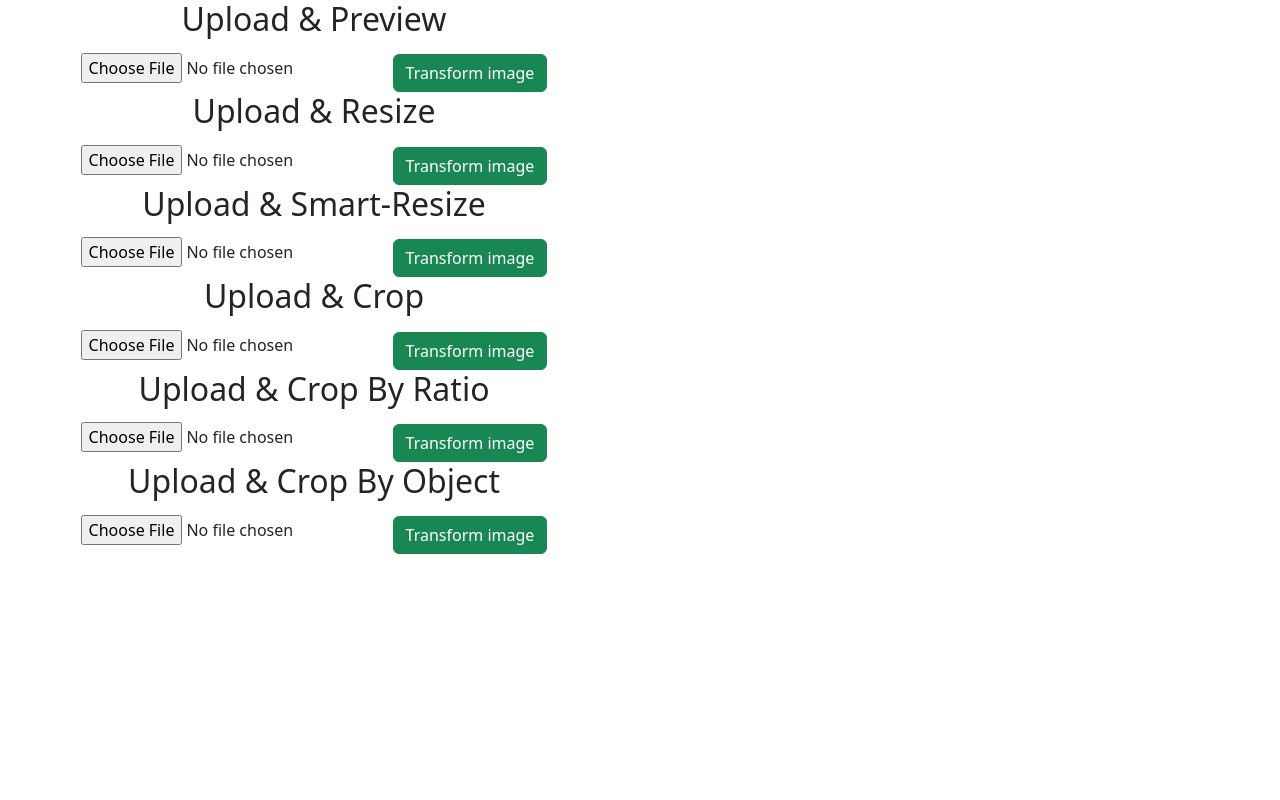
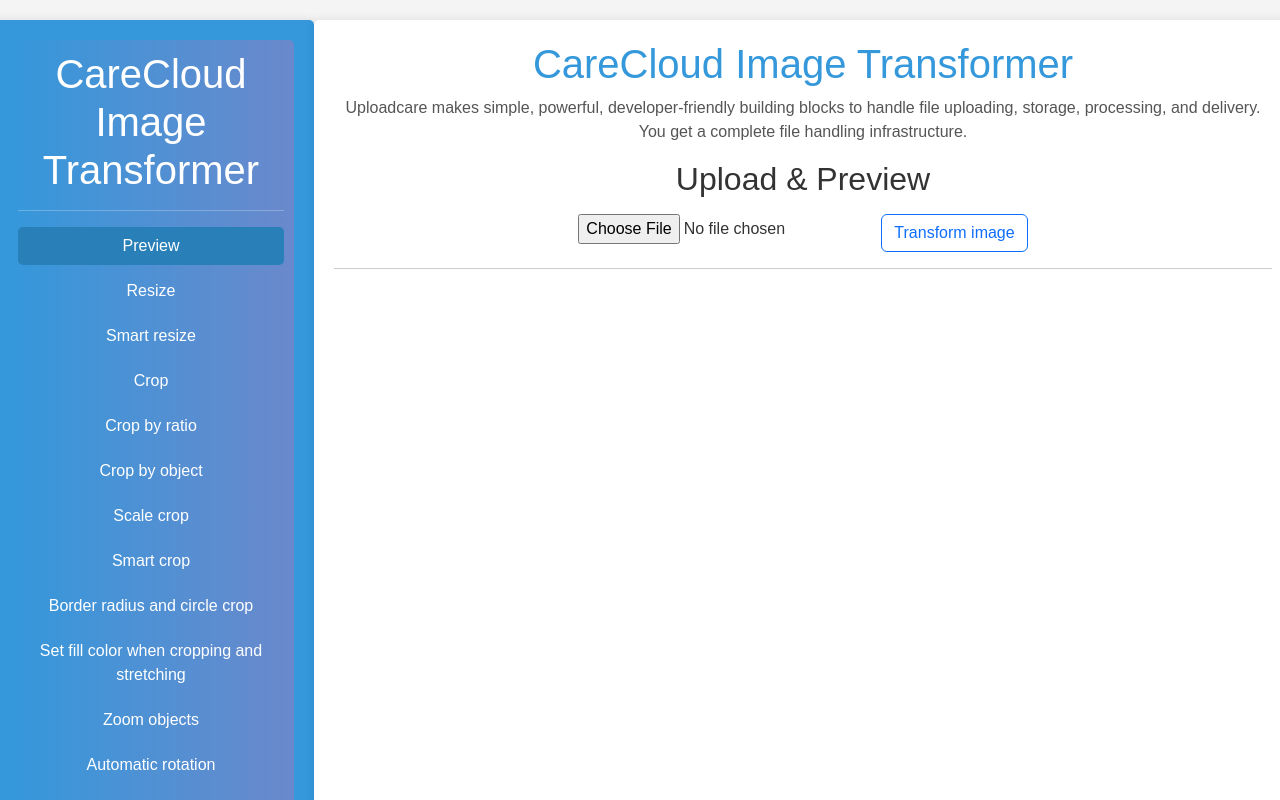
Before and after one commit to Faaddiii/CareCloudImageUploader, a React (Create React App) app in the folder my-app/: page / in a window 1280 px wide. Shown: the top 800 px of the page. Built offline with nearby package versions, Linux system fonts and the light colour scheme.

Commit message:
made the UI beautiful

```diff
--- a/my-app/src/App.css
+++ b/my-app/src/App.css
@@ -1,3 +1,117 @@
 .App {
   text-align: center;
 }
+/* App.css */
+.image-preview-container {
+  margin-top: 20px;
+  border: 1px solid #ddd;
+  padding: 10px;
+  border-radius: 5px;
+  box-shadow: 0 0 10px rgba(0, 0, 0, 0.1);
+}
+
+.preview-label {
+  font-size: 16px;
+  font-weight: bold;
+  margin-bottom: 10px;
+}
+
+.preview-image {
+  max-width: 100%;
+  border-radius: 5px;
+  box-shadow: 0 0 5px rgba(0, 0, 0, 0.2);
+}
+
+
+/* App.css */
+body {
+  font-family: 'Arial', sans-serif;
+  background-color: #f4f4f4;
+  color: #333;
+}
+
+h1 {
+  color: #3498db;
+}
+
+.row {
+  margin-top: 20px;
+}
+
+.col-3 {
+  padding: 20px;
+  background: #3498db;
+  color: #fff;
+  border-radius: 5px;
+  box-shadow: 0 0 10px rgba(0, 0, 0, 0.1);
+}
+
+.col-9 {
+  padding: 20px;
+  background: #fff;
+  border-radius: 5px;
+  box-shadow: 0 0 10px rgba(0, 0, 0, 0.1);
+}
+
+p {
+  font-size: 16px;
+  line-height: 1.5;
+  color: #555;
+}
+
+.sidebar {
+  background: linear-gradient(to right, #3498db, #6a89cc);
+  color: #fff;
+  padding: 10px;
+  border-radius: 5px;
+  height: 100%;
+  display: flex;
+  flex-direction: column;
+  justify-content: space-between;
+}
+
+.sidebar h2 {
+  color: #fff;
+}
+
+.sidebar ul {
+  list-style: none;
+  padding: 0;
+}
+
+.sidebar li {
+  cursor: pointer;
+  margin-bottom: 5px;
+  padding: 5px;
+  border-radius: 3px;
+  transition: background-color 0.3s ease;
+}
+
+.sidebar li:hover {
+  background-color: #2980b9;
+}
+
+.sidebar p {
+  margin-top: 10px;
+  color: #fff;
+}
+
+.image-preview-container {
+  margin-top: 20px;
+  border: 1px solid #ddd;
+  padding: 10px;
+  border-radius: 5px;
+  box-shadow: 0 0 10px rgba(0, 0, 0, 0.1);
+}
+
+.preview-label {
+  font-size: 16px;
+  font-weight: bold;
+  margin-bottom: 10px;
+}
+
+.preview-image {
+  max-width: 100%;
+  border-radius: 5px;
+  box-shadow: 0 0 5px rgba(0, 0, 0, 0.2);
+}
--- a/my-app/src/App.js
+++ b/my-app/src/App.js
@@ -2,8 +2,12 @@
 import React, { useState } from 'react';
 import './App.css';
 import { uploadFile } from '@uploadcare/upload-client';
+import ImageUpload from './ImageUpload';
+import ImagePreview from './ImagePreview';
+import Sidebar from './Sidebar';
 
 function App() {
+  const [selectedComponent, setSelectedComponent] = useState(0);
   const [fileData, setFileData] = useState(null);
 
 
@@ -274,8 +278,8 @@
     }
   };
 
-   // Handle file upload and crop
-   const handleCropByObject = async () => {
+  // Handle file upload and crop
+  const handleCropByObject = async () => {
     if (fileData) {
       try {
         setIsCropByObjectUploading(true);
@@ -301,8 +305,6 @@
     }
   };
 
-
-
   const callExternalAPI = async (apiUrl) => {
     try {
       const response = await fetch(apiUrl);
@@ -312,179 +314,116 @@
     }
   };
 
+  // ... (existing state declarations and functions)
+
+  const handleSelectComponent = (index) => {
+    setSelectedComponent(index);
+  };
+  const getCurrentComponent = () => {
+    switch (selectedComponent) {
+      case 0:
+        return (
+          <>
+            <ImageUpload
+              label="Upload & Preview"
+              onChange={handlePreviewFileChange}
+              imageUrl={previewImageUrl}
+              onTransform={handlePreview}
+              isUploading={isPreviewUploading}
+            />
+            <ImagePreview imageUrl={transformPreviewImageUrl} />
+          </>
+        );
+      case 1:
+        return (
+          <>
+            <ImageUpload
+              label="Upload & Resize"
+              onChange={handleResizeFileChange}
+              imageUrl={resizeImageUrl}
+              onTransform={handleResize}
+              isUploading={isResizeUploading}
+            />
+            <ImagePreview imageUrl={transformResizeImageUrl} />
+          </>
+        );
+      case 2:
+        return (
+          <>
+            <ImageUpload
+              label="Upload & Smart-Resize"
+              onChange={handleSmartResizeFileChange}
+              imageUrl={smartResizeImageUrl}
+              onTransform={handleSmartResize}
+              isUploading={isSmartResizeUploading}
+            />
+            <ImagePreview imageUrl={transformSmarrtResizeImageUrl} />
+          </>
+        );
+      case 3:
+        // Add case for 'Upload & Crop'
+        return (
+          <>
+            <ImageUpload
+              label="Upload & Crop"
+              onChange={handleCropFileChange}
+              imageUrl={cropImageUrl}
+              onTransform={handleCrop}
+              isUploading={isCropUploading}
+            />
+            <ImagePreview imageUrl={transformCropImageUrl} />
+          </>
+        );
+      case 4:
+        // Add case for 'Upload & Crop By Ratio'
+        return (
+          <>
+            <ImageUpload
+              label="Upload & Crop By Ratio"
+              onChange={handleCropByRatioFileChange}
+              imageUrl={cropByRatioImageUrl}
+              onTransform={handleCropByRatio}
+              isUploading={isCropByRatioUploading}
+            />
+            <ImagePreview imageUrl={transformCropByRatioImageUrl} />
+          </>
+        );
+      case 5:
+        // Add case for 'Upload & Crop By Object'
+        return (
+          <>
+
+            <ImageUpload
+              label="Upload & Crop By Object"
+              onChange={handleCropByObjectFileChange}
+              imageUrl={cropByObjectImageUrl}
+              onTransform={handleCropByObject}
+              isUploading={isCropByObjectUploading}
+            />
+
+            <ImagePreview imageUrl={transformCropByObjectImageUrl} />
+          </>
+        );
+      default:
+        return null;
+    }
+  };
+
+
   return (
     <div className="App">
-
-
-      <div className='row'>
-        <div className='col-6'>
-          <h2>Upload & Preview</h2>
-          <input type="file" onChange={handlePreviewFileChange} />
-          <button
-            className='btn btn-success mt-2'
-            onClick={handlePreview}
-            disabled={isPreviewUploading}
-          >
-            {isPreviewUploading ? 'Uploading...' : 'Transform image'}
-          </button>
-          {previewImageUrl && (
-            <div>
-              <p>Selected Image:</p>
-              <img src={previewImageUrl} alt="Selected" style={{ maxWidth: '100%' }} />
-            </div>
-          )}
+      <div className="row">
+        <div className="col-3">
+          <Sidebar onSelectComponent={handleSelectComponent} selectedComponent={selectedComponent} />
         </div>
-        <div className='col-6'>
-          {transformPreviewImageUrl && (
-            <div>
-              <p>Transformed Image:</p>
-              <img src={transformPreviewImageUrl} alt="Transformed" style={{ maxWidth: '100%' }} />
-            </div>
-          )}
+        <div className="col-9">
+          <h1>CareCloud Image Transformer</h1>
+          <p>Uploadcare makes simple, powerful, developer-friendly building blocks to handle file uploading, storage, processing, and delivery. You get a complete file handling infrastructure.</p>
+          {getCurrentComponent()}
         </div>
       </div>
 
-      <div className='row'>
-        <div className='col-6'>
-          <h2>Upload & Resize</h2>
-          <input type="file" onChange={handleResizeFileChange} />
-          <button
-            className='btn btn-success mt-2'
-            onClick={handleResize}
-            disabled={isResizeUploading}
-          >
-            {isResizeUploading ? 'Uploading...' : 'Transform image'}
-          </button>
-          {resizeImageUrl && (
-            <div>
-              <p>Selected Image:</p>
-              <img src={resizeImageUrl} alt="Selected" style={{ maxWidth: '100%' }} />
-            </div>
-          )}
-        </div>
-        <div className='col-6'>
-          {transformResizeImageUrl && (
-            <div>
-              <p>Transformed Image:</p>
-              <img src={transformResizeImageUrl} alt="Transformed" style={{ maxWidth: '100%' }} />
-            </div>
-          )}
-        </div>
-      </div>
-
-      <div className='row'>
-        <div className='col-6'>
-          <h2>Upload &  Smart-Resize</h2>
-          <input type="file" onChange={handleSmartResizeFileChange} />
-          <button
-            className='btn btn-success mt-2'
-            onClick={handleSmartResize}
-            disabled={isSmartResizeUploading}
-          >
-            {isSmartResizeUploading ? 'Uploading...' : 'Transform image'}
-          </button>
-          {smartResizeImageUrl && (
-            <div>
-              <p>Selected Image:</p>
-              <img src={smartResizeImageUrl} alt="Selected" style={{ maxWidth: '100%' }} />
-            </div>
-          )}
-        </div>
-        <div className='col-6'>
-          {transformSmarrtResizeImageUrl && (
-            <div>
-              <p>Transformed Image:</p>
-              <img src={transformSmarrtResizeImageUrl} alt="Transformed" style={{ maxWidth: '100%' }} />
-            </div>
-          )}
-        </div>
-      </div>
-
-      <div className='row'>
-        <div className='col-6'>
-          <h2>Upload & Crop</h2>
-          <input type="file" onChange={handleCropFileChange} />
-          <button
-            className='btn btn-success mt-2'
-            onClick={handleCrop}
-            disabled={isCropUploading}
-          >
-            {isCropUploading ? 'Uploading...' : 'Transform image'}
-          </button>
-          {cropImageUrl && (
-            <div>
-              <p>Selected Image:</p>
-              <img src={cropImageUrl} alt="Selected" style={{ maxWidth: '100%' }} />
-            </div>
-          )}
-        </div>
-        <div className='col-6'>
-          {transformCropImageUrl && (
-            <div>
-              <p>Transformed Image:</p>
-              <img src={transformCropImageUrl} alt="Transformed" style={{ maxWidth: '100%' }} />
-            </div>
-          )}
-        </div>
-      </div>
-
-
-      <div className='row'>
-        <div className='col-6'>
-          <h2>Upload & Crop By Ratio</h2>
-          <input type="file" onChange={handleCropByRatioFileChange} />
-          <button
-            className='btn btn-success mt-2'
-            onClick={handleCropByRatio}
-            disabled={isCropByRatioUploading}
-          >
-            {isCropByRatioUploading ? 'Uploading...' : 'Transform image'}
-          </button>
-          {cropByRatioImageUrl && (
-            <div>
-              <p>Selected Image:</p>
-              <img src={cropByRatioImageUrl} alt="Selected" style={{ maxWidth: '100%' }} />
-            </div>
-          )}
-        </div>
-        <div className='col-6'>
-          {transformCropByRatioImageUrl && (
-            <div>
-              <p>Transformed Image:</p>
-              <img src={transformCropByRatioImageUrl} alt="Transformed" style={{ maxWidth: '100%' }} />
-            </div>
-          )}
-        </div>
-      </div>
-
-      <div className='row'>
-        <div className='col-6'>
-          <h2>Upload & Crop By Object</h2>
-          <input type="file" onChange={handleCropByObjectFileChange} />
-          <button
-            className='btn btn-success mt-2'
-            onClick={handleCropByObject}
-            disabled={isCropByObjectUploading}
-          >
-            {isCropByObjectUploading ? 'Uploading...' : 'Transform image'}
-          </button>
-          {cropByObjectImageUrl && (
-            <div>
-              <p>Selected Image:</p>
-              <img src={cropByObjectImageUrl} alt="Selected" style={{ maxWidth: '100%' }} />
-            </div>
-          )}
-        </div>
-        <div className='col-6'>
-          {transformCropByObjectImageUrl && (
-            <div>
-              <p>Transformed Image:</p>
-              <img src={transformCropByObjectImageUrl} alt="Transformed" style={{ maxWidth: '100%' }} />
-            </div>
-          )}
-        </div>
-      </div>
-
+      {/* ... (remaining code) */}
     </div>
   );
 }
--- /dev/null
+++ b/my-app/src/ImagePreview.js
@@ -0,0 +1,17 @@
+// ImagePreview.js
+import React from 'react';
+
+function ImagePreview({ imageUrl }) {
+  return (
+    <div>
+      {imageUrl && (
+        <div className="image-preview-container">
+          <p className="preview-label">Transformed Image</p>
+          <img src={imageUrl} alt="Transformed" className="preview-image" />
+        </div>
+      )}
+    </div>
+  );
+}
+
+export default ImagePreview;
--- /dev/null
+++ b/my-app/src/ImageUpload.js
@@ -0,0 +1,23 @@
+
+import React from 'react';
+
+function ImageUpload({ label, onChange, imageUrl, onTransform, isUploading }) {
+  return (
+    <div>
+      <h2>{label}</h2>
+      <input type="file" onChange={onChange} />
+      <button className="btn btn-outline-primary mt-2" onClick={onTransform} disabled={isUploading}>
+        {isUploading ? 'Uploading...' : 'Transform image'}
+      </button>
+      <hr></hr>
+      {imageUrl && (
+         <div className="image-preview-container">
+
+          <img src={imageUrl} alt="Selected" style={{ maxWidth: '100%' }} />
+        </div>
+      )}
+    </div>
+  );
+}
+
+export default ImageUpload;
--- /dev/null
+++ b/my-app/src/Sidebar.js
@@ -0,0 +1,66 @@
+// Sidebar.js
+import React from 'react';
+
+function Sidebar({ onSelectComponent, selectedComponent }) {
+  const components = [
+    'Preview',
+    'Resize',
+    'Smart resize',
+    'Crop',
+    'Crop by ratio',
+    'Crop by object',
+    'Scale crop',
+    'Smart crop',
+    'Border radius and circle crop',
+    'Set fill color when cropping and stretching',
+    'Zoom objects',
+    'Automatic rotation',
+    'Manual rotation',
+    'Flip',
+    'Mirror',
+  ];
+  const sidebarStyle = {
+    background: 'linear-gradient(to right, #3498db, #6a89cc)',  // Gradient background
+    color: '#fff',         // White text color
+    padding: '10px',
+    borderRadius: '5px',
+    height: '100%',        // Set height to 100%
+    display: 'flex',
+    flexDirection: 'column',
+    justifyContent: 'space-between',
+  };
+
+
+  const listItemStyle = {
+    cursor: 'pointer',
+    marginBottom: '7px',
+    padding: '7px',
+    borderRadius: '5px',
+    transition: 'background-color 0.3s ease',
+  };
+
+  return (
+    <div className="sidebar" style={sidebarStyle}>
+      <div>
+        <h1 style={{ color: '#fff' }}>CareCloud Image Transformer</h1>
+        <hr></hr>
+        <ul style={{ listStyle: 'none', padding: 0 }}>
+          {components.map((component, index) => (
+            <li
+              key={index}
+              onClick={() => onSelectComponent(index)}
+              style={{
+                ...listItemStyle,
+                backgroundColor: index === selectedComponent ? '#2980b9' : 'transparent',
+              }}
+            >
+              {component}
+            </li>
+          ))}
+        </ul>
+      </div>
+    </div>
+  );
+}
+
+export default Sidebar;
```
Also changed, not shown: my-app/src/TransformedImage.js (added, +18 -0 lines).
